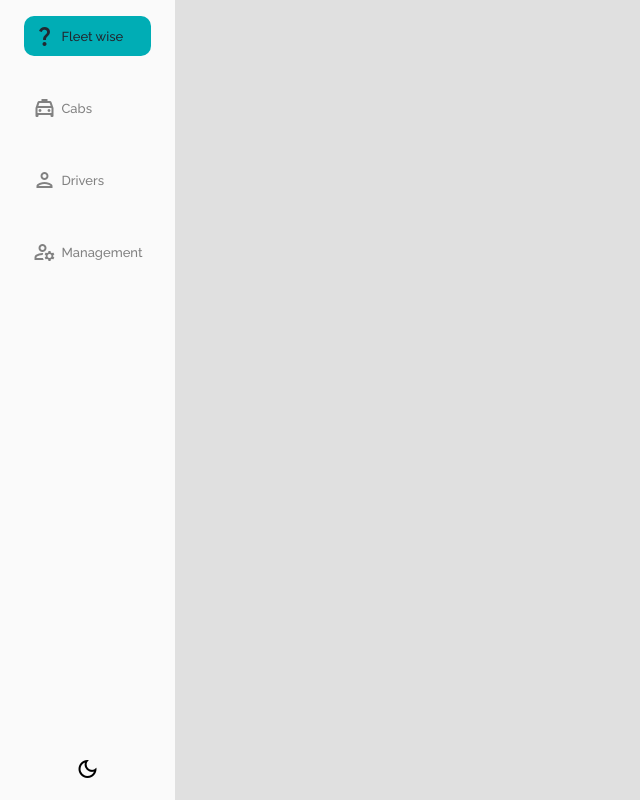
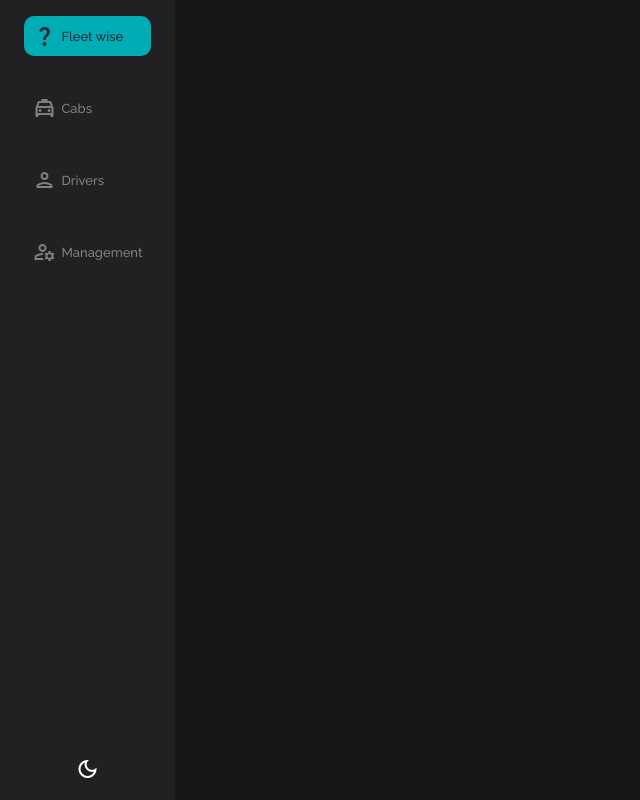
Before and after one commit to DineshK-1/fleetwise, a Next.js app: page / in a window 1280 px wide. Shown: the whole page, without its empty margins (0-640 px from the left). Built offline with nearby package versions, Linux system fonts and the light colour scheme.

Commit message:
Color mode defaults to dark

```diff
--- a/app/providers.jsx
+++ b/app/providers.jsx
@@ -3,5 +3,5 @@
 import { ThemeProvider } from 'next-themes'
 
 export function Providers({ children }) {
-    return <ThemeProvider enableSystem={false}>{children}</ThemeProvider>
+    return <ThemeProvider enableSystem={false} defaultTheme='dark'>{children}</ThemeProvider>
 }
```
